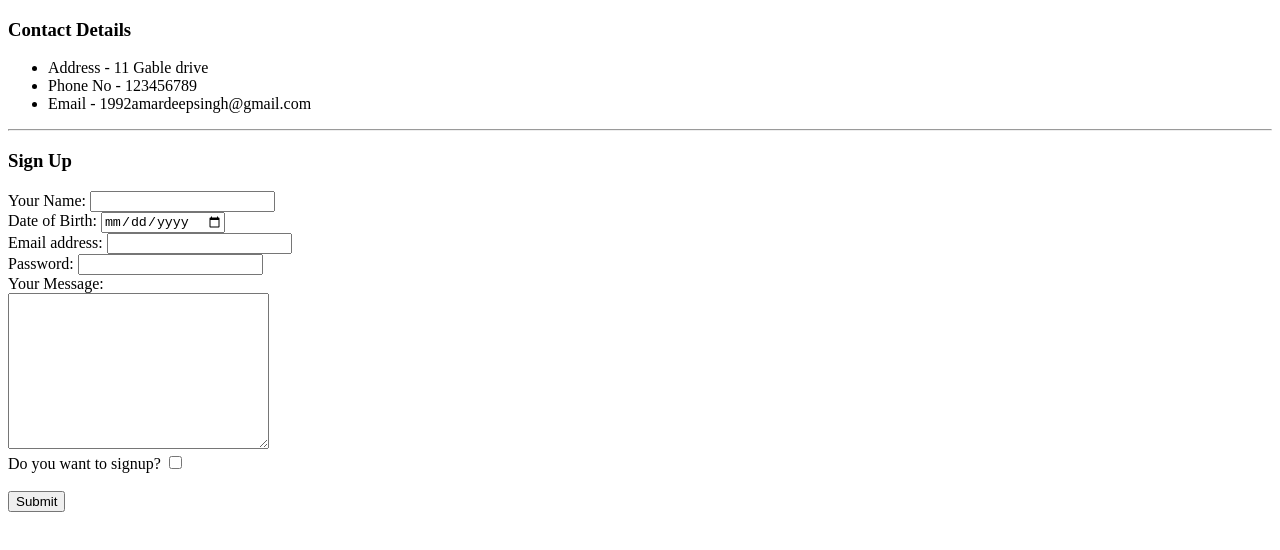
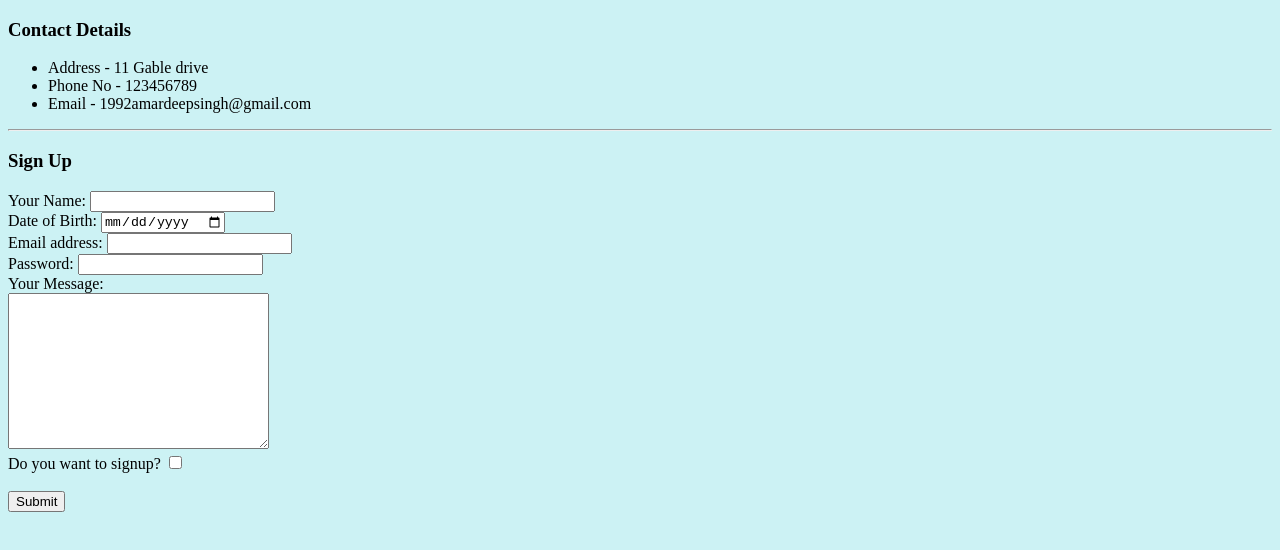
Before and after one commit to Amar1992/cv, a plain HTML site: page contact.html in a window 1280 px wide. Drawn offline with Linux system fonts and the light colour scheme.

Commit message:
Add files via upload

```diff
--- a/contact.html
+++ b/contact.html
@@ -6,7 +6,7 @@
   <title>My Contact</title>
 </head>
 
-<body>
+<body style="background-color: #CCF2F4;">
   <h3>Contact Details</h3>
   <ul>
     <li>Address - 11 Gable drive</li>
```
Also changed, not shown: hobbies.html (+1 -1 lines), index.html (+1 -1 lines).
